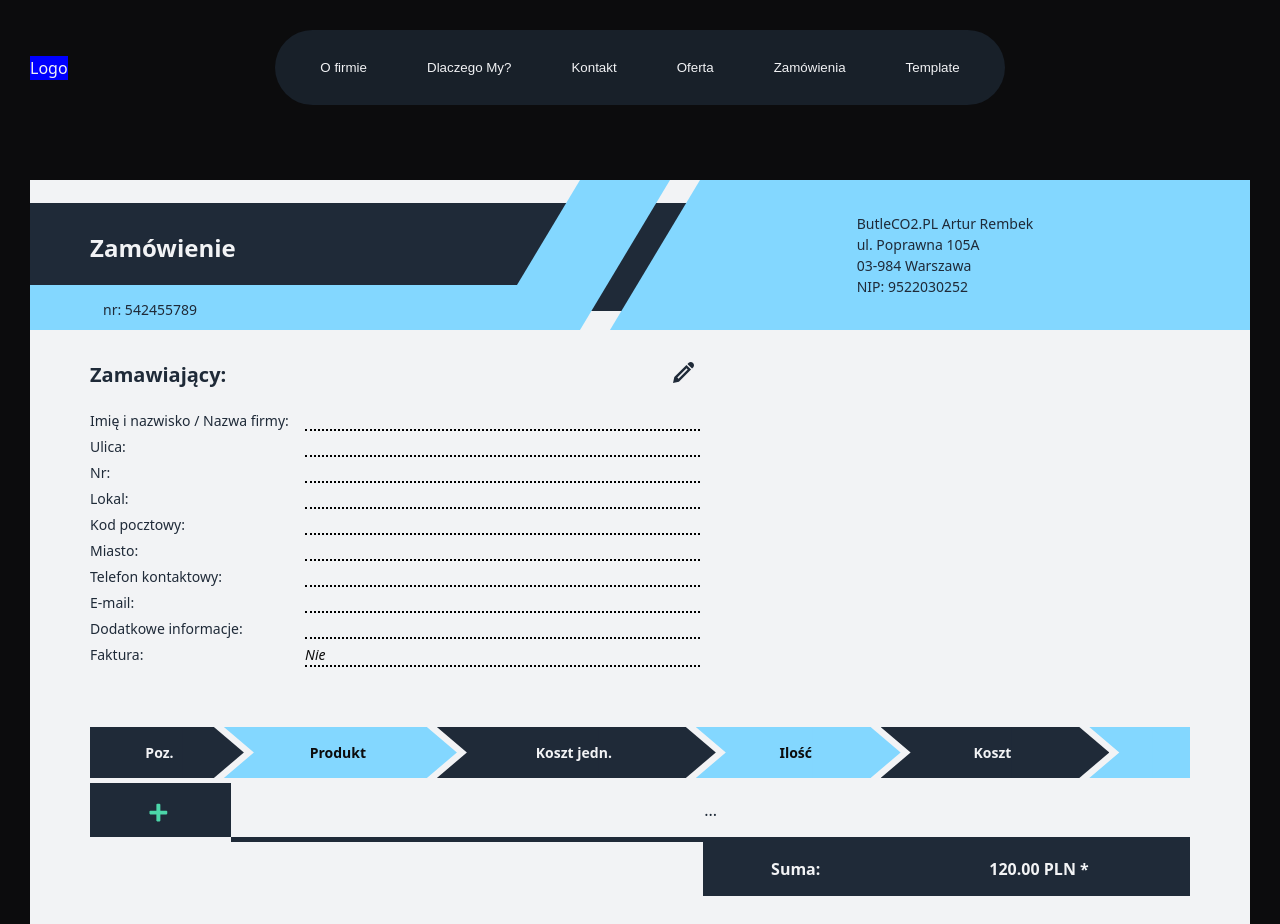
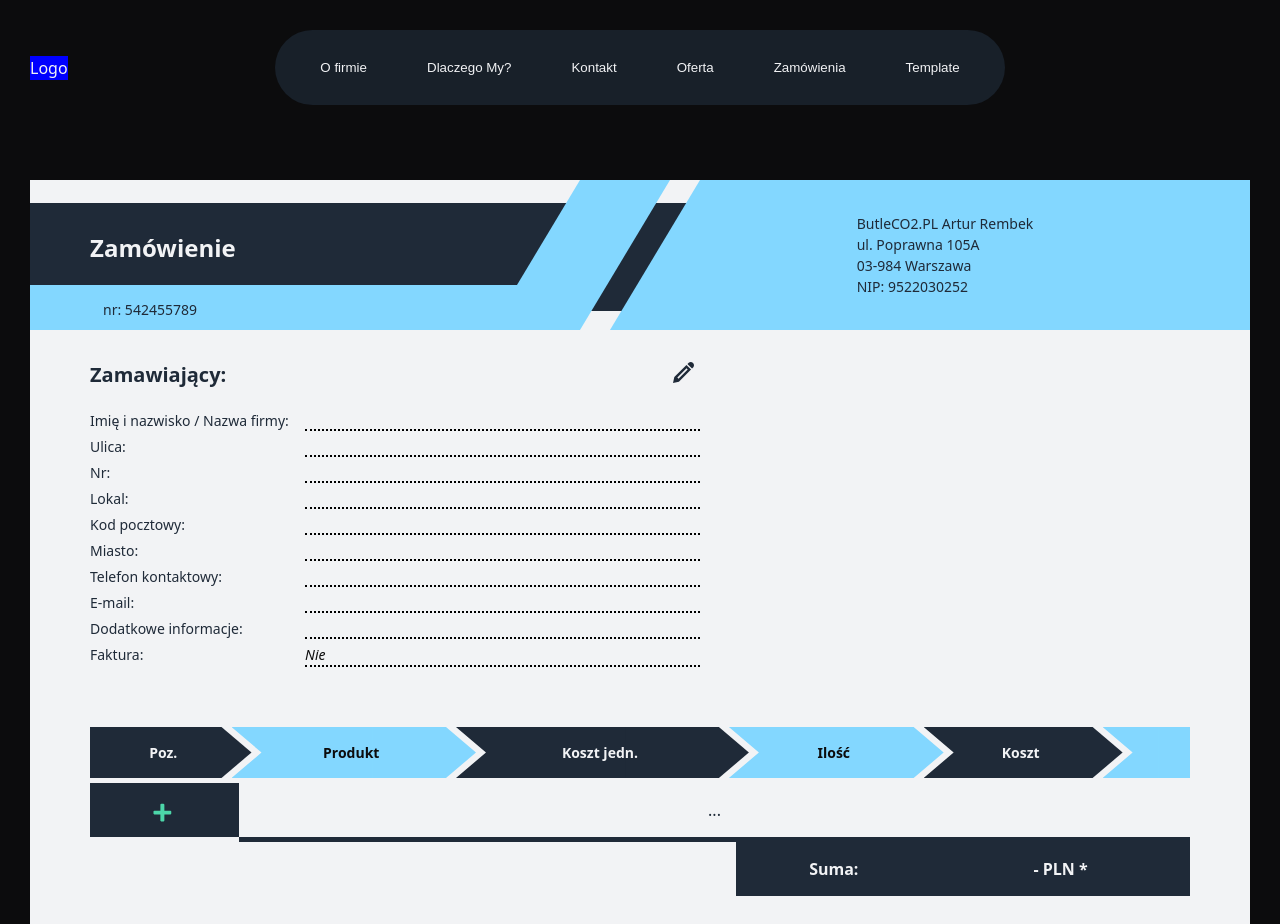
Before and after one commit to AMichalMurawski/butleCO2, a React (Vite) app: page /orders in a window 1280 px wide. Shown: the top 924 px of the page. Built offline with nearby package versions, Linux system fonts and the light colour scheme.

Commit message:
delete product + fix sum

```diff
--- a/src/components/Order/ProductsList/ProductsList.tsx
+++ b/src/components/Order/ProductsList/ProductsList.tsx
@@ -26,20 +26,24 @@ interface FormProductsProps {
 }
 
 const FormProducts: React.FC<FormProductsProps> = ({ addProduct }) => {
-  const { order } = useOrder();
+  const { order, updateSection } = useOrder();
 
   const totalCost = (): string => {
     let sum: number = order.products.reduce(
-      (sum: any, product: any) => sum + product.amount * (product.unitPrice + (product.transaction ? 250 : 0)),
+      (sum: any, product: any) =>
+        sum + product.amount * (product.unitPrice + (product.transaction ? 250 : 0)),
       0
-    )
-    if (sum < 100) { sum = 100 }
-    sum = sum + 20
-    return sum.toFixed(2)
+    );
+    if (sum === 0) return '-';
+    if (sum < 100) return '120';
+    sum = sum + 20;
+    return sum.toFixed(2);
   };
 
-  const deleteProduct = () => {
-    window.alert('Usuń produkt');
+  const deleteProduct = (i: number) => {
+    const products = order.products;
+    products.splice(i, 1);
+    updateSection('products', products);
   };
 
   return (
@@ -59,11 +63,21 @@ const FormProducts: React.FC<FormProductsProps> = ({ addProduct }) => {
           {order.products.map((product, i) => (
             <TableBodyRow key={i}>
               <TableBodyCell>{i + 1}</TableBodyCell>
-              <TableBodyCell $transaction={product.transaction}>{product.type} - {product.weight ? (product.weight + ' kg') : ""}{product.litr ? (product.litr + " l") : ""}</TableBodyCell>
-              <TableBodyCell>{(product.unitPrice + (product.transaction ? 250 : 0)).toFixed(2)} PLN</TableBodyCell>
+              <TableBodyCell $transaction={product.transaction}>
+                {product.type} - {product.weight ? product.weight + ' kg' : ''}
+                {product.litr ? product.litr + ' l' : ''}
+              </TableBodyCell>
+              <TableBodyCell>
+                {(product.unitPrice + (product.transaction ? 250 : 0)).toFixed(2)} PLN
+              </TableBodyCell>
               <TableBodyCell>{product.amount}</TableBodyCell>
-              <TableBodyCell>{(product.amount * (product.unitPrice + (product.transaction ? 250 : 0))).toFixed(2)} PLN</TableBodyCell>
-              <TableBodyCell onClick={deleteProduct}>
+              <TableBodyCell>
+                {(product.amount * (product.unitPrice + (product.transaction ? 250 : 0))).toFixed(
+                  2
+                )}{' '}
+                PLN
+              </TableBodyCell>
+              <TableBodyCell onClick={() => deleteProduct(i)}>
                 <IconWraper>
                   <IconSvg name="cross" fill="red" />
                 </IconWraper>
```
